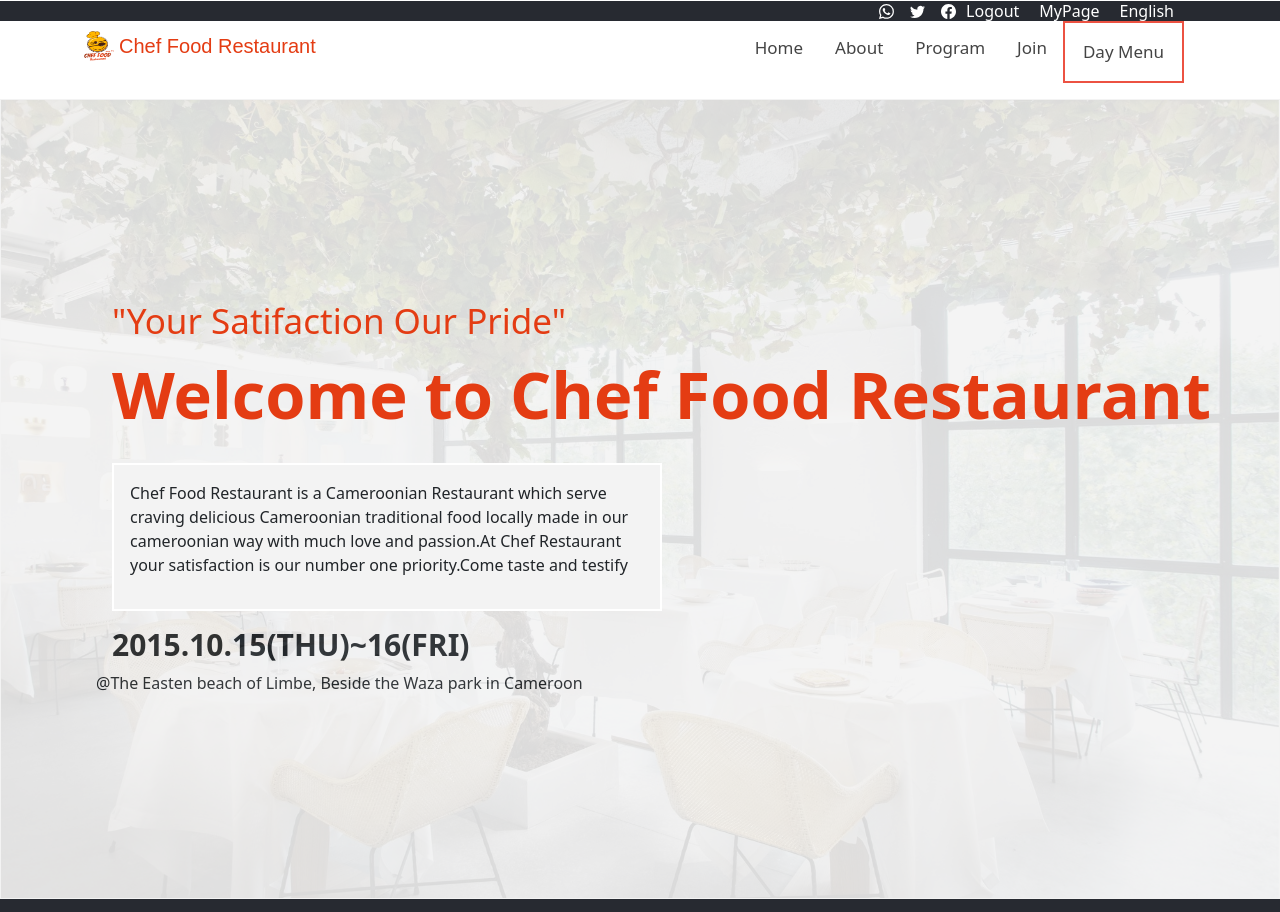
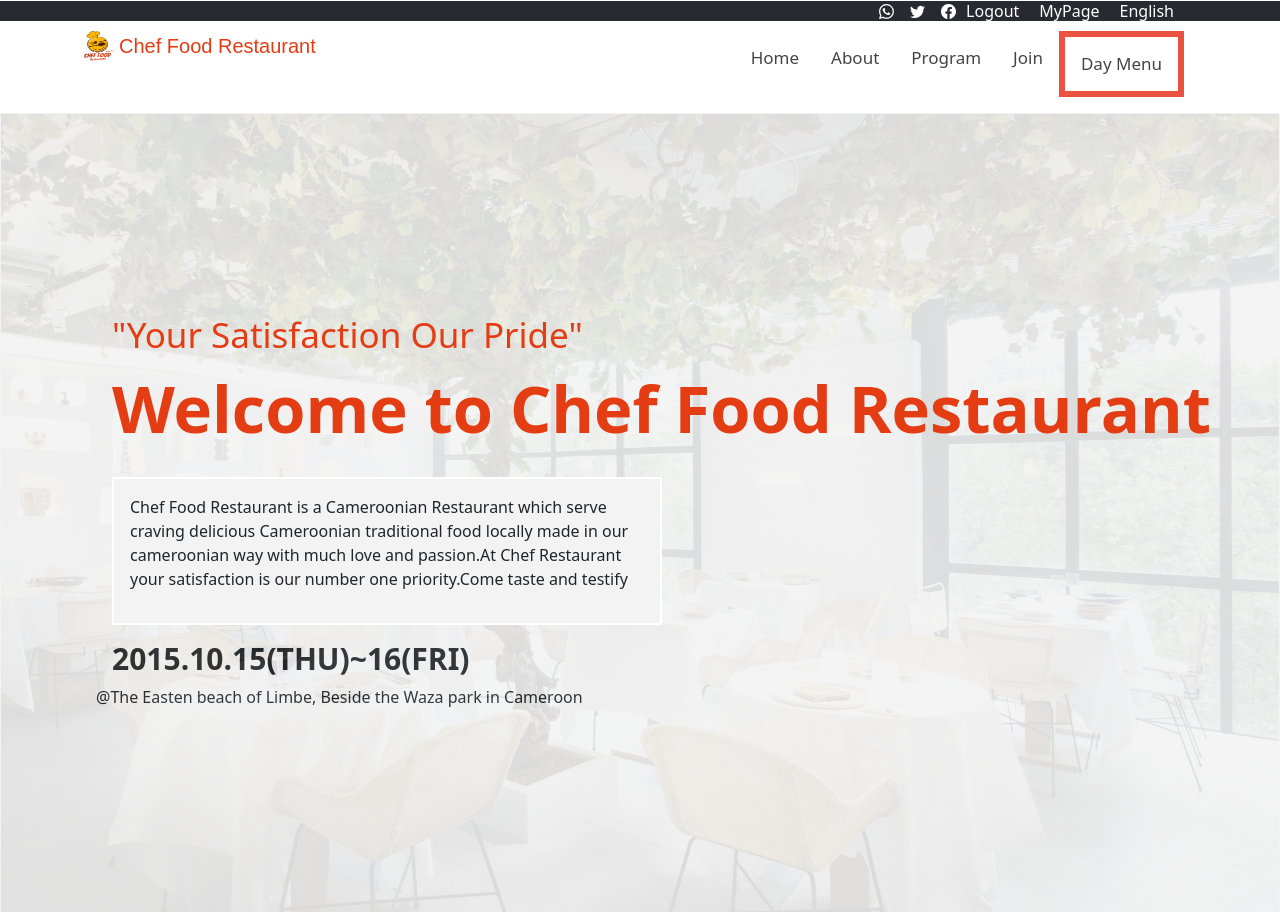
Before and after one commit to Christabelle143/Capstone1, a website: page home.html in a window 1280 px wide. Shown: the top 912 px of the page. Drawn offline with nearby package versions, Linux system fonts and the light colour scheme; a web font is replaced by a local one.

Commit message:
Modified the home page

```diff
--- a/home.html
+++ b/home.html
@@ -91,19 +91,19 @@
           <a href="about.html">About</a>
         </li>
         <li>
-          <a href="home.html">Program</a>
+          <a href="#">Program</a>
         </li>
         <li>
-          <a href="about.html">Join</a>
+          <a href="#">Join</a>
         </li>
         <li class="border-line">
-          <a href="home.html"> Day Menu</a>
+          <a href="#"> Day Menu</a>
         </li>
       </ul>
     </nav>
     <section class="intro">
       <div class="intro-content">
-        <h2 class="intro-message">"Your Satifaction Our Pride"</h2>
+        <h2 class="intro-message">"Your Satisfaction Our Pride"</h2>
         <h1>Welcome to Chef Food Restaurant</h1>
       </div>
       <div class="intro-desc">
@@ -189,7 +189,7 @@
       <a href="#" class="btn btn-outline-secondary my-4 px-5">Come Get a Taste</a>
     </section>
     <section class="categories-section">
-      <h2>Some categories</h2>
+      <h2>Some Dishes</h2>
       <div class="line"></div>
       <ul id="categories">
 
--- a/style.css
+++ b/style.css
@@ -90,12 +90,6 @@ a {
 #myLinks {
   display: none;
   flex-direction: column;
-}
-.border-line {
-  min-width: 110px;
-  border: 2px solid #ec5242;
-  padding: 2%;
-  color: #ec5242;
 }
 
 #myLinks a {
@@ -593,11 +587,12 @@ footer {
     display: flex;
     flex-direction: row;
     padding-right: 6rem;
+    margin-top: 10px;
   }
   .border-line {
-   /* min-width: 120px;*/
-    border: 2px solid #ec5242;
-    padding: 2px;
+    min-width: 120px;
+    border: 6px solid #ec5242;
+    padding:  0px;
     color: #ec5242;
   }
 }
```
